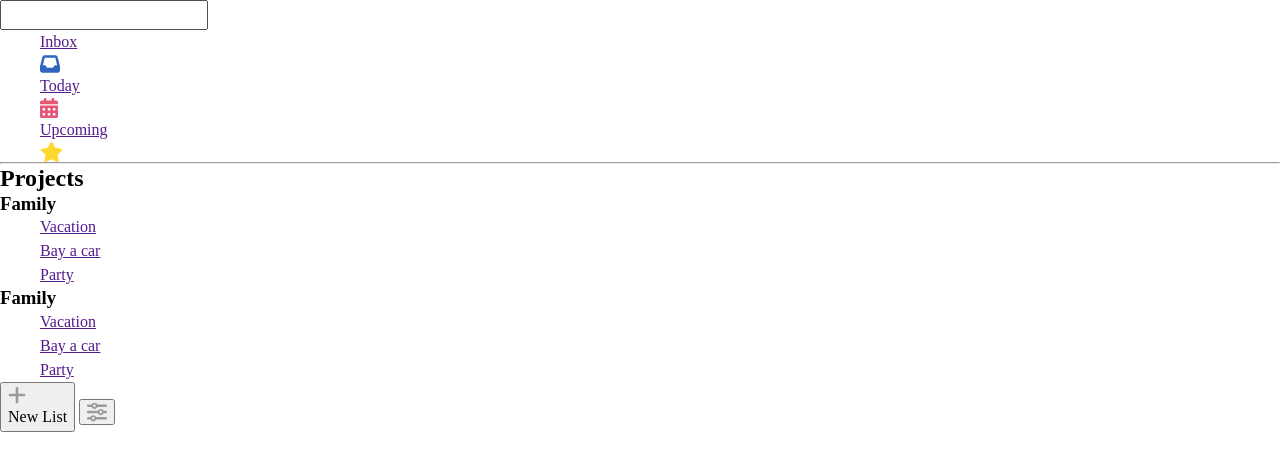
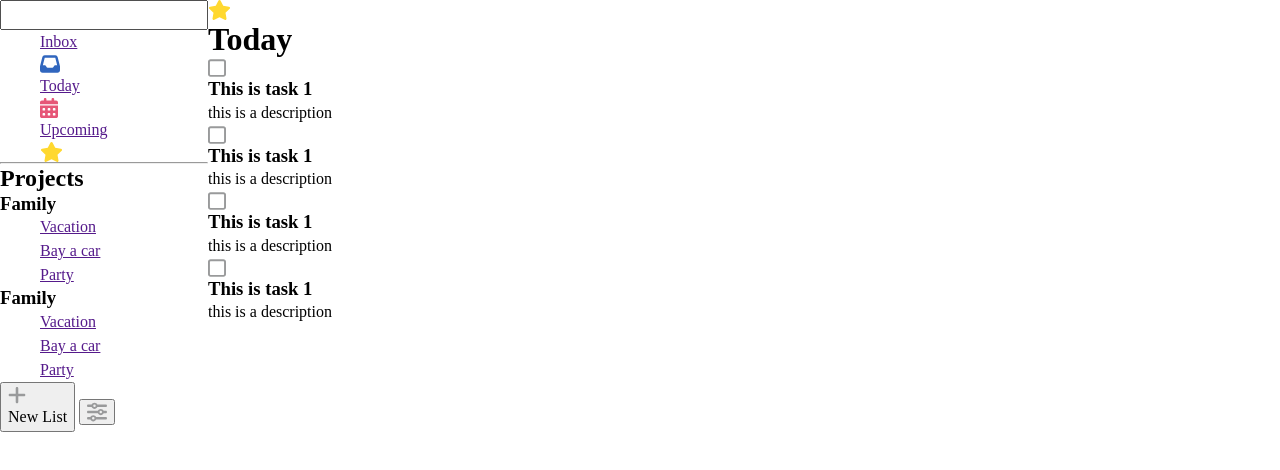
Before and after one commit to Moath-COE/MoazToDo, a website built with webpack: page src/templates/template.html in a window 1280 px wide. Built offline with nearby package versions, Linux system fonts and the light colour scheme.

Commit message:
Add main canvas skeleton

```diff
--- a/src/styles/main.css
+++ b/src/styles/main.css
@@ -92,6 +92,10 @@ ol {
 
 /* General styles */
 
+body {
+  display: flex;
+}
+
 .icon {
   height: 20px;
 }
--- a/src/templates/template.html
+++ b/src/templates/template.html
@@ -76,5 +76,63 @@
         </button>
       </div>
     </nav>
+    <main>
+      <h1>
+        <img
+          src="../assets/icons/star-solid.svg"
+          alt="star-solid"
+          class="icon"
+        />Today
+      </h1>
+      <div class="canvas_tasks_group">
+        <div>
+          <img
+            src="../assets/icons/square-regular.svg"
+            alt="square-regular"
+            class="icon"
+          />
+          <div>
+            <h3>This is task 1</h3>
+            <p>this is a description</p>
+          </div>
+        </div>
+        <div>
+          <img
+            src="../assets/icons/square-regular.svg"
+            alt="square-regular"
+            class="icon"
+          />
+
+          <div>
+            <h3>This is task 1</h3>
+            <p>this is a description</p>
+          </div>
+        </div>
+        <div>
+          <img
+            src="../assets/icons/square-regular.svg"
+            alt="square-regular"
+            class="icon"
+          />
+
+          <div>
+            <h3>This is task 1</h3>
+            <p>this is a description</p>
+          </div>
+        </div>
+        <div>
+          <img
+            src="../assets/icons/square-regular.svg"
+            alt="square-regular"
+            class="icon"
+          />
+
+          <div>
+            <h3>This is task 1</h3>
+            <p>this is a description</p>
+          </div>
+        </div>
+      </div>
+    </main>
   </body>
 </html>
```
